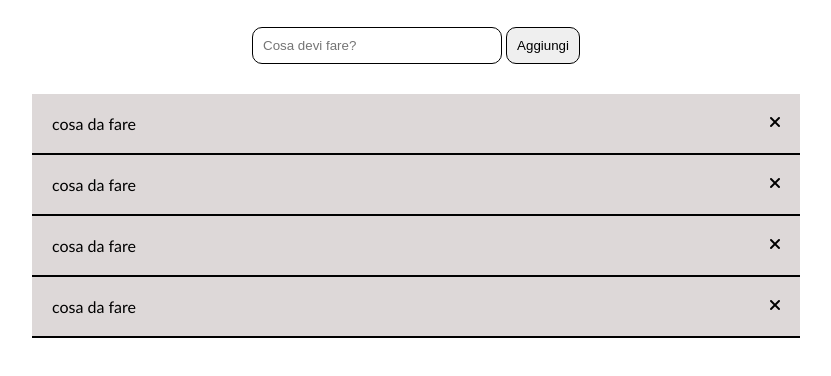
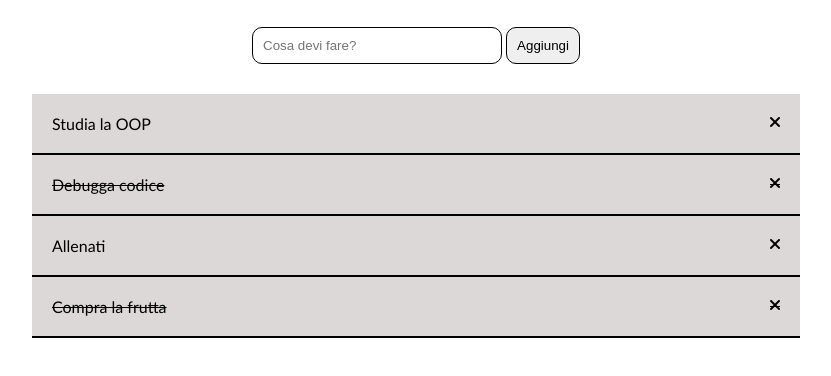
Before and after one commit to RiccardoBeca/vue-todolist, a plain HTML site: page index.html in a window 1280 px wide. Shown: the part 92-468 px from the top of the page, without its empty margins (224-1055 px from the left). Drawn offline with nearby package versions, Linux system fonts and the light colour scheme.

Commit message:
line-through added

```diff
--- a/index.html
+++ b/index.html
@@ -26,19 +26,10 @@
     <!-- sezione oggetti to-do list -->
 
     <div class="to-do-list-container">
-      <ul>
-        <li>cosa da fare
+        <li v-for="(todo, index) in todos" :class="[todo.done==true ? 'done' : 'not-done']">{{todo.text}}
           <i class="fa-solid fa-xmark"></i>
         </li>
-        <li>cosa da fare
-          <i class="fa-solid fa-xmark"></i>
-        </li>
-        <li>cosa da fare
-          <i class="fa-solid fa-xmark"></i>
-        </li>
-        <li>cosa da fare
-          <i class="fa-solid fa-xmark"></i>
-        </li>
+
       </ul>
     </div>
 
--- a/script.js
+++ b/script.js
@@ -14,3 +14,33 @@ Predisporre un campo di input testuale e un pulsante “aggiungi”: cliccando s
 
 
 */
+
+
+const app = new Vue({
+
+  el: "#app",
+
+  data:{
+
+    todos: [
+      {
+        text: "Studia la OOP",
+        done: false
+      },
+      {
+        text: "Debugga codice",
+        done: true
+      },
+      {
+        text: "Allenati",
+        done: false
+      },
+      {
+        text: "Compra la frutta",
+        done: true
+      }
+    ]
+
+  }
+
+})
--- a/style.css
+++ b/style.css
@@ -47,9 +47,27 @@ body {
   list-style: none;
 }
 
-.to-do-list-container ul li {
+/* .to-do-list-container ul li {
+  padding: 20px;
+  display: flex;
+  justify-content: space-between;
+  border-bottom: 2px solid black;
+} */
+
+
+.not-done {
+  list-style: none;
   padding: 20px;
   display: flex;
   justify-content: space-between;
   border-bottom: 2px solid black;
 }
+
+.done{
+  text-decoration: line-through;
+  list-style: none;
+  padding: 20px;
+  display: flex;
+  justify-content: space-between;
+  border-bottom: 2px solid black;
+}
```
